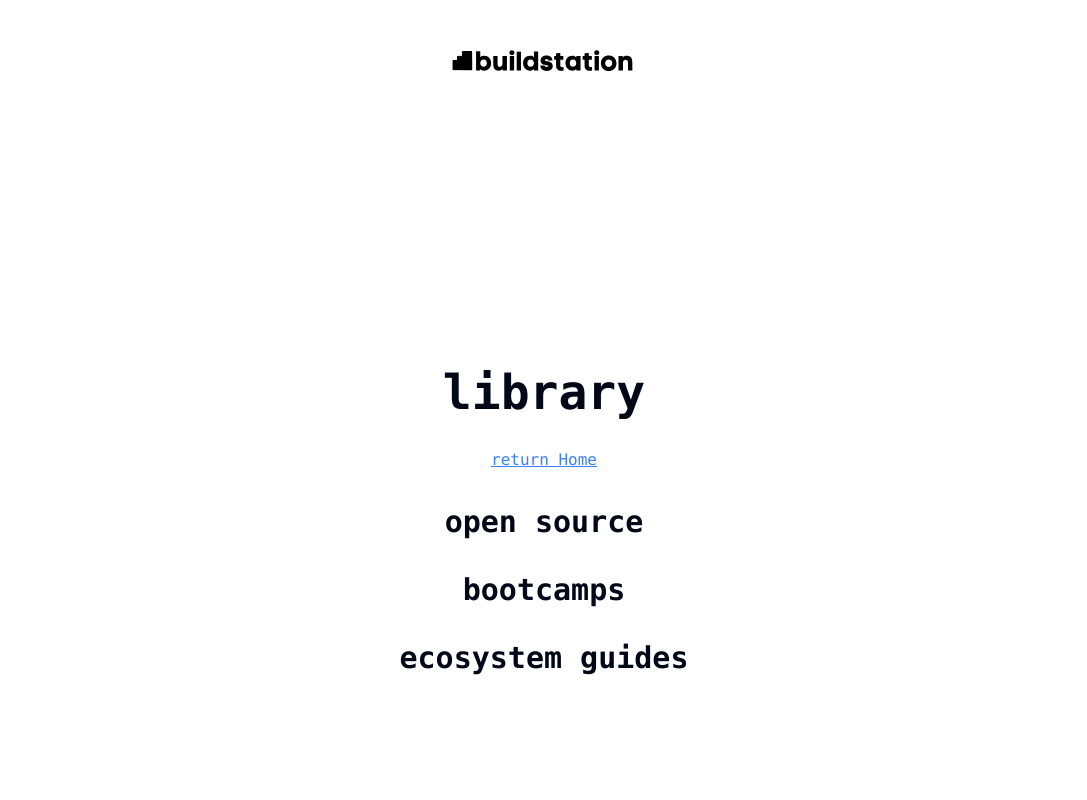
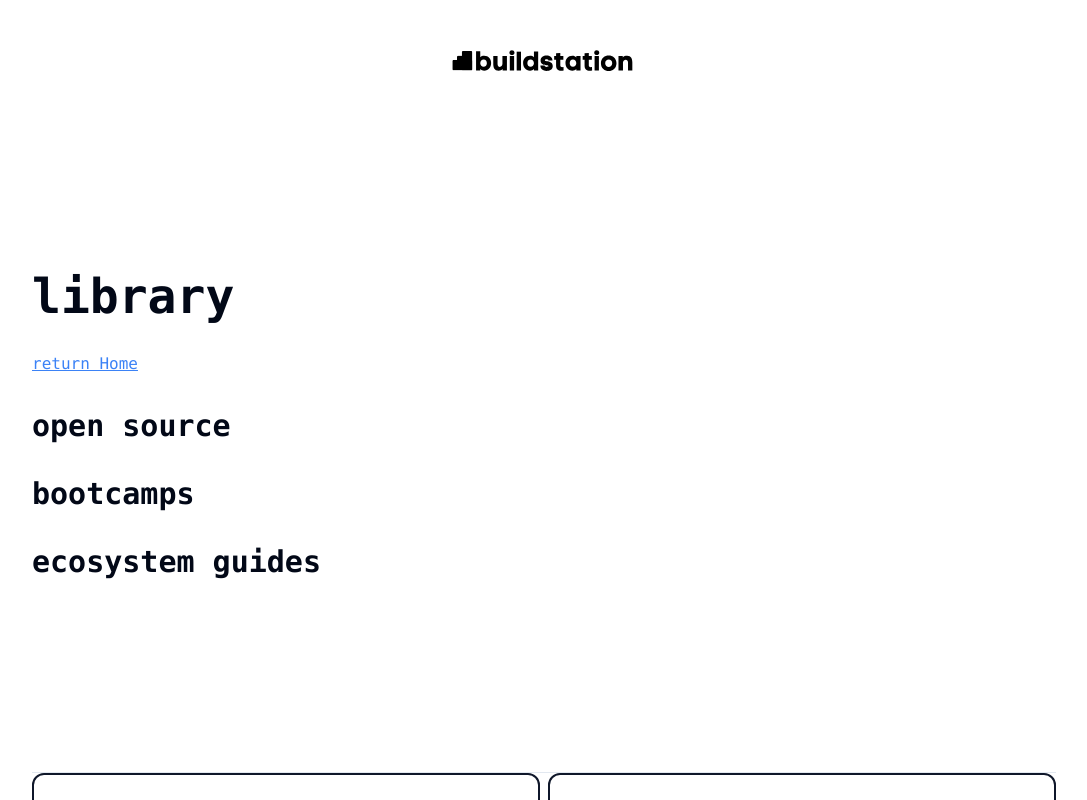
Before and after one commit to buildstationorg/buildstation, a Next.js app: page /library in a window 1280 px wide. Shown: the top 800 px of the page, without its empty margins (96-1183 px from the left). Built offline with nearby package versions, Linux system fonts and the light colour scheme.

Commit message:
library update

```diff
--- a/app/library/page.tsx
+++ b/app/library/page.tsx
@@ -32,14 +32,58 @@ export const metadata: Metadata = {
   },
 }
 
+const libraryCategories = [
+  {
+    id: 1,
+    title: 'open source',
+    description: 'explore our open source projects and contribute to the global hacker movement',
+    href: '/open-source',
+  },
+  {
+    id: 2,
+    title: 'bootcamps',
+    description: 'join our bootcamps and learn from the best hackers in the world',
+    href: '/bootcamps',
+  },
+  {
+    id: 3,
+    title: 'ecosystem guides',
+    description: 'learn how to build and grow your own hacker ecosystem',
+    href: '/ecosystem-guides',
+  },
+]
+
+const libraryPosts = [
+  {
+    title: 'buildstation open source projects',
+    description: 'explore our open source projects and contribute to the global hacker movement',
+    href: '/open-source',
+  },
+  {
+    title: 'buildstation bootcamps',
+    description: 'join our bootcamps and learn from the best hackers in the world',
+    href: '/bootcamps',
+  },
+  {
+    title: 'buildstation ecosystem guides',
+    description: 'learn how to build and grow your own hacker ecosystem',
+    href: '/ecosystem-guides',
+  },
+
+]
+
 export default function Page() {
   return (
-    <div className="flex flex-col gap-8 my-24 items-center justify-center text-center">
+    <div className="flex flex-col gap-8 w-full">
       <h1 className="text-3xl md:text-5xl font-bold">library</h1>
       <Link className="underline text-blue-500" href="/">return Home</Link>
-      <h2 className="text-xl md:text-3xl font-semibold">open source</h2>
-      <h2 className="text-xl md:text-3xl font-semibold">bootcamps</h2>
-      <h2 className="text-xl md:text-3xl font-semibold">ecosystem guides</h2>
+      <div className="flex flex-col gap-8">
+        {
+          libraryCategories.map((category) => (
+            <h2 key={category.id} className="text-xl md:text-3xl font-semibold">{category.title}</h2>
+          ))
+        }
+      </div>
     </div>
   );
 }
--- a/app/library/posts/layout.tsx
+++ b/app/library/posts/layout.tsx
@@ -1,7 +1,7 @@
 export default function MdxLayout({ children }: { children: React.ReactNode }) {
   // Create any shared layout or styles here
   return (
-    <div className="flex flex-col text-left my-24 w-full">
+    <div className="flex flex-col text-left w-full">
       {children}
     </div>
   )
```
